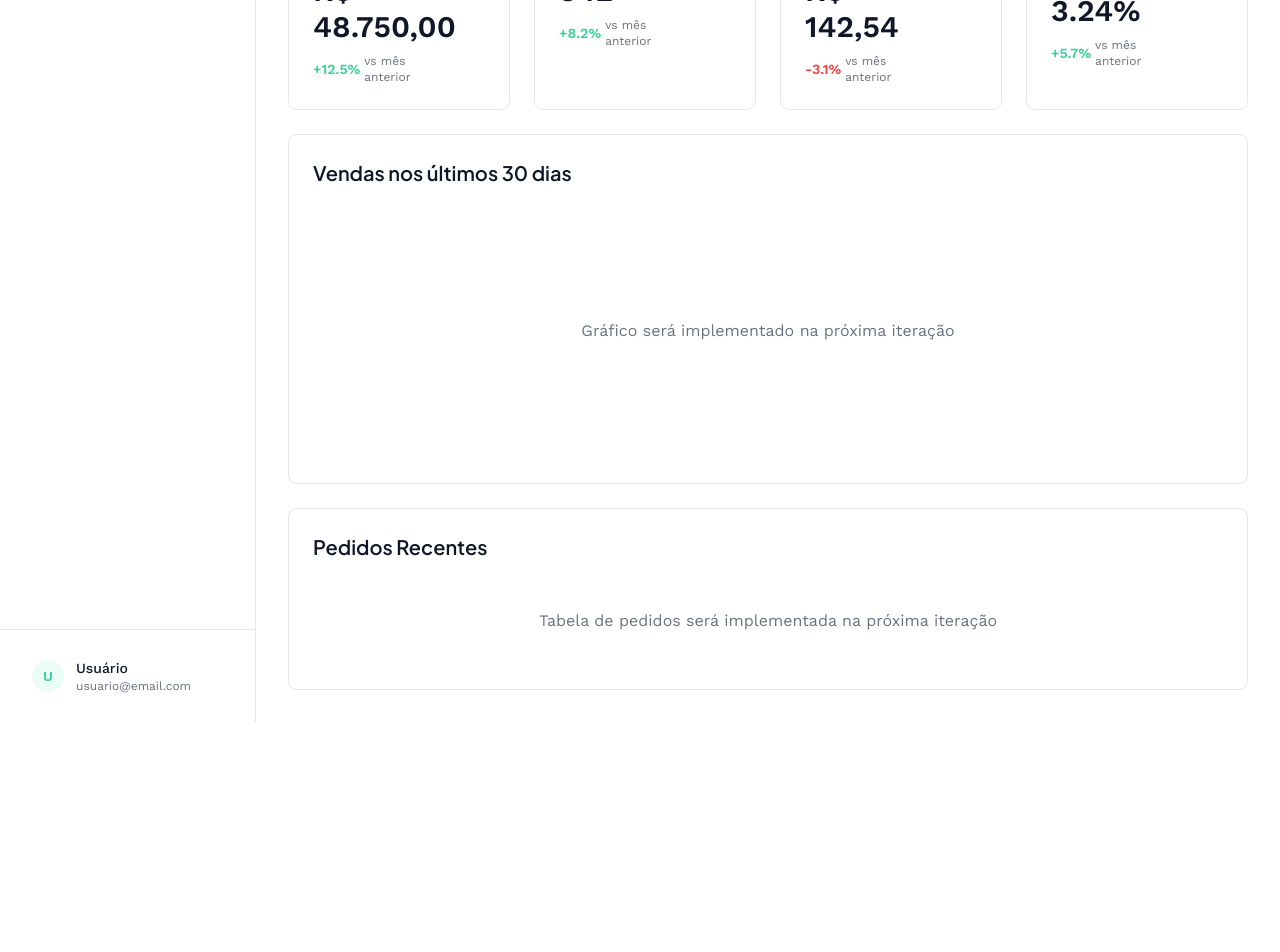
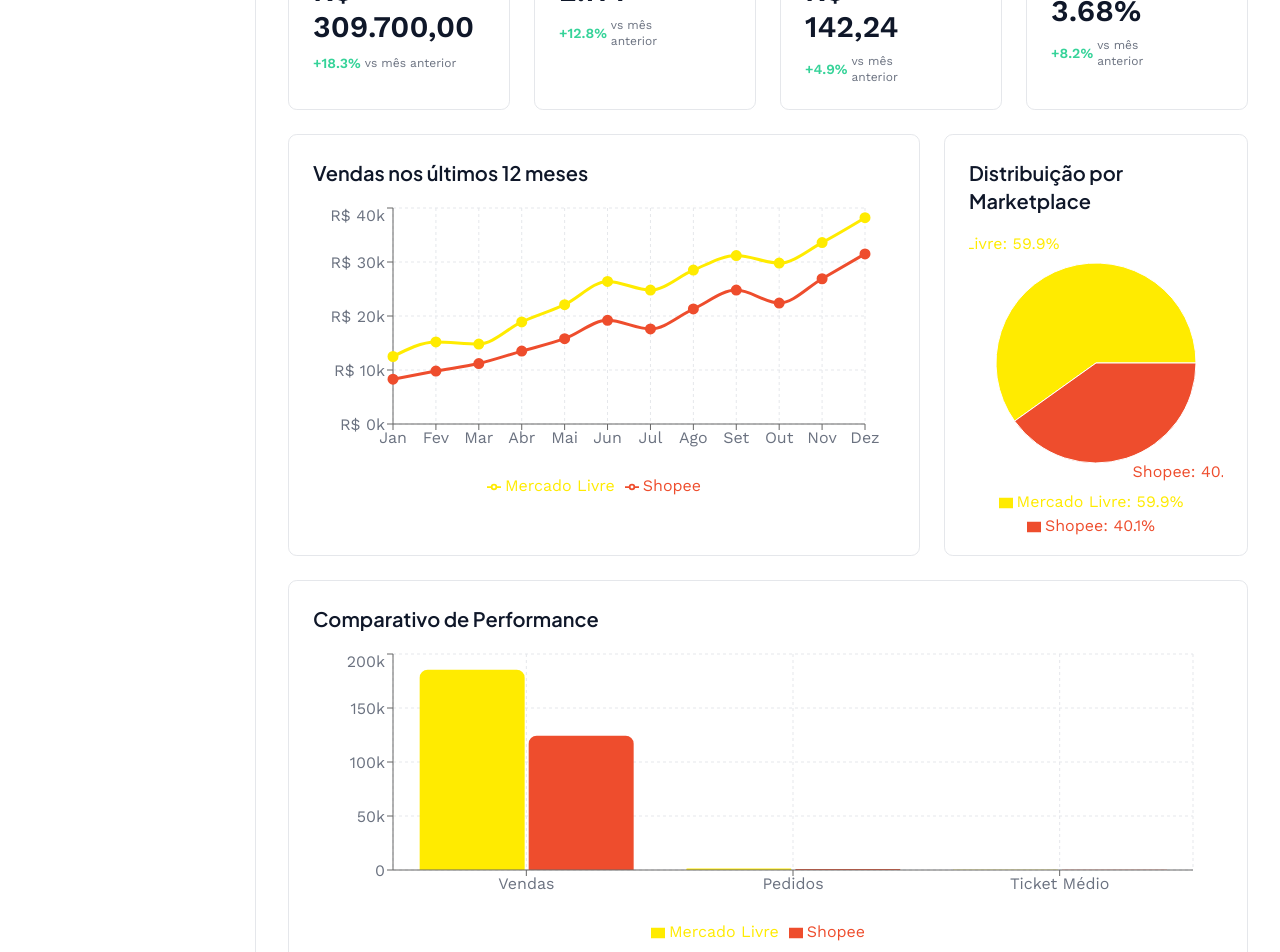
Before and after one commit to calculamarket/sg-1e55f251-e97e-4b24-8836-cf2c59650350-1776283628, a Next.js app: page / in a window 1280 px wide. Shown: the part 200-1152 px from the top of the page. Before the commit the page ends 922 px from the top, so only its background shows below. Built offline with nearby package versions, Linux system fonts and the light colour scheme.

Commit message:
feat(dashboard): add comparative sales charts

```diff
--- a/package.json
+++ b/package.json
@@ -58,6 +58,7 @@
     "react-hook-form": "^7.54.2",
     "react-intersection-observer": "^9.15.1",
     "react-resizable-panels": "^2.1.7",
+    "recharts": "^3.8.1",
     "stripe": "^17.6.0",
     "tailwind-merge": "^2.6.0",
     "tailwindcss-animate": "^1.0.7",
--- /dev/null
+++ b/src/components/DistributionChart.tsx
@@ -0,0 +1,44 @@
+import { PieChart, Pie, Cell, Tooltip, Legend, ResponsiveContainer } from "recharts";
+
+const data = [
+  { name: "Mercado Livre", value: 185400, percentage: 59.9 },
+  { name: "Shopee", value: 124300, percentage: 40.1 }
+];
+
+const COLORS = ["#FFEB00", "#EE4D2D"];
+
+export function DistributionChart() {
+  return (
+    <ResponsiveContainer width="100%" height={300}>
+      <PieChart>
+        <Pie
+          data={data}
+          cx="50%"
+          cy="50%"
+          labelLine={false}
+          label={({ name, percentage }) => `${name}: ${percentage}%`}
+          outerRadius={100}
+          fill="#8884d8"
+          dataKey="value"
+        >
+          {data.map((entry, index) => (
+            <Cell key={`cell-${index}`} fill={COLORS[index]} />
+          ))}
+        </Pie>
+        <Tooltip
+          contentStyle={{
+            backgroundColor: "hsl(var(--card))",
+            border: "1px solid hsl(var(--border))",
+            borderRadius: "var(--radius)"
+          }}
+          formatter={(value: number) => `R$ ${value.toLocaleString("pt-BR")}`}
+        />
+        <Legend
+          verticalAlign="bottom"
+          height={36}
+          formatter={(value, entry: any) => `${value}: ${entry.payload.percentage}%`}
+        />
+      </PieChart>
+    </ResponsiveContainer>
+  );
+}
--- /dev/null
+++ b/src/components/MarketplaceComparisonChart.tsx
@@ -0,0 +1,47 @@
+import { BarChart, Bar, XAxis, YAxis, CartesianGrid, Tooltip, Legend, ResponsiveContainer } from "recharts";
+
+const data = [
+  { categoria: "Vendas", mercadoLivre: 185400, shopee: 124300 },
+  { categoria: "Pedidos", mercadoLivre: 1285, shopee: 892 },
+  { categoria: "Ticket Médio", mercadoLivre: 144, shopee: 139 }
+];
+
+export function MarketplaceComparisonChart() {
+  return (
+    <ResponsiveContainer width="100%" height={300}>
+      <BarChart data={data} margin={{ top: 5, right: 30, left: 20, bottom: 5 }}>
+        <CartesianGrid strokeDasharray="3 3" className="stroke-muted" />
+        <XAxis
+          dataKey="categoria"
+          className="text-xs"
+          tick={{ fill: "hsl(var(--muted-foreground))" }}
+        />
+        <YAxis
+          className="text-xs"
+          tick={{ fill: "hsl(var(--muted-foreground))" }}
+          tickFormatter={(value) => {
+            if (value >= 1000) return `${(value / 1000).toFixed(0)}k`;
+            return value.toString();
+          }}
+        />
+        <Tooltip
+          contentStyle={{
+            backgroundColor: "hsl(var(--card))",
+            border: "1px solid hsl(var(--border))",
+            borderRadius: "var(--radius)"
+          }}
+          formatter={(value: number, name: string) => {
+            const label = name === "mercadoLivre" ? "Mercado Livre" : "Shopee";
+            return [value.toLocaleString("pt-BR"), label];
+          }}
+        />
+        <Legend
+          wrapperStyle={{ paddingTop: "20px" }}
+          formatter={(value) => value === "mercadoLivre" ? "Mercado Livre" : "Shopee"}
+        />
+        <Bar dataKey="mercadoLivre" fill="#FFEB00" radius={[8, 8, 0, 0]} />
+        <Bar dataKey="shopee" fill="#EE4D2D" radius={[8, 8, 0, 0]} />
+      </BarChart>
+    </ResponsiveContainer>
+  );
+}
--- /dev/null
+++ b/src/components/SalesChart.tsx
@@ -0,0 +1,64 @@
+import { LineChart, Line, XAxis, YAxis, CartesianGrid, Tooltip, Legend, ResponsiveContainer } from "recharts";
+
+const data = [
+  { mes: "Jan", mercadoLivre: 12500, shopee: 8300 },
+  { mes: "Fev", mercadoLivre: 15200, shopee: 9800 },
+  { mes: "Mar", mercadoLivre: 14800, shopee: 11200 },
+  { mes: "Abr", mercadoLivre: 18900, shopee: 13500 },
+  { mes: "Mai", mercadoLivre: 22100, shopee: 15800 },
+  { mes: "Jun", mercadoLivre: 26400, shopee: 19200 },
+  { mes: "Jul", mercadoLivre: 24800, shopee: 17600 },
+  { mes: "Ago", mercadoLivre: 28500, shopee: 21300 },
+  { mes: "Set", mercadoLivre: 31200, shopee: 24800 },
+  { mes: "Out", mercadoLivre: 29800, shopee: 22400 },
+  { mes: "Nov", mercadoLivre: 33600, shopee: 26900 },
+  { mes: "Dez", mercadoLivre: 38200, shopee: 31500 }
+];
+
+export function SalesChart() {
+  return (
+    <ResponsiveContainer width="100%" height={300}>
+      <LineChart data={data} margin={{ top: 5, right: 30, left: 20, bottom: 5 }}>
+        <CartesianGrid strokeDasharray="3 3" className="stroke-muted" />
+        <XAxis
+          dataKey="mes"
+          className="text-xs"
+          tick={{ fill: "hsl(var(--muted-foreground))" }}
+        />
+        <YAxis
+          className="text-xs"
+          tick={{ fill: "hsl(var(--muted-foreground))" }}
+          tickFormatter={(value) => `R$ ${(value / 1000).toFixed(0)}k`}
+        />
+        <Tooltip
+          contentStyle={{
+            backgroundColor: "hsl(var(--card))",
+            border: "1px solid hsl(var(--border))",
+            borderRadius: "var(--radius)"
+          }}
+          formatter={(value: number) => [`R$ ${value.toLocaleString("pt-BR")}`, ""]}
+        />
+        <Legend
+          wrapperStyle={{ paddingTop: "20px" }}
+          formatter={(value) => value === "mercadoLivre" ? "Mercado Livre" : "Shopee"}
+        />
+        <Line
+          type="monotone"
+          dataKey="mercadoLivre"
+          stroke="#FFEB00"
+          strokeWidth={3}
+          dot={{ fill: "#FFEB00", r: 4 }}
+          activeDot={{ r: 6 }}
+        />
+        <Line
+          type="monotone"
+          dataKey="shopee"
+          stroke="#EE4D2D"
+          strokeWidth={3}
+          dot={{ fill: "#EE4D2D", r: 4 }}
+          activeDot={{ r: 6 }}
+        />
+      </LineChart>
+    </ResponsiveContainer>
+  );
+}
--- a/src/pages/index.tsx
+++ b/src/pages/index.tsx
@@ -1,35 +1,38 @@
 import { SEO } from "@/components/SEO";
 import { DashboardLayout } from "@/components/DashboardLayout";
 import { MetricCard } from "@/components/MetricCard";
+import { SalesChart } from "@/components/SalesChart";
+import { MarketplaceComparisonChart } from "@/components/MarketplaceComparisonChart";
+import { DistributionChart } from "@/components/DistributionChart";
 import { TrendingUp, ShoppingCart, DollarSign, Percent } from "lucide-react";
 
 export default function Home() {
   const metrics = [
     {
       title: "Vendas Totais",
-      value: "R$ 48.750,00",
-      change: 12.5,
+      value: "R$ 309.700,00",
+      change: 18.3,
       icon: DollarSign,
       trend: "up" as const
     },
     {
       title: "Pedidos",
-      value: "342",
-      change: 8.2,
+      value: "2.177",
+      change: 12.8,
       icon: ShoppingCart,
       trend: "up" as const
     },
     {
       title: "Ticket Médio",
-      value: "R$ 142,54",
-      change: -3.1,
+      value: "R$ 142,24",
+      change: 4.9,
       icon: TrendingUp,
-      trend: "down" as const
+      trend: "up" as const
     },
     {
       title: "Taxa de Conversão",
-      value: "3.24%",
-      change: 5.7,
+      value: "3.68%",
+      change: 8.2,
       icon: Percent,
       trend: "up" as const
     }
@@ -54,11 +57,21 @@ export default function Home() {
             ))}
           </div>
 
+          <div className="grid grid-cols-1 lg:grid-cols-3 gap-6">
+            <div className="lg:col-span-2 bg-card rounded-lg border border-border p-6">
+              <h2 className="text-xl font-semibold mb-4">Vendas nos últimos 12 meses</h2>
+              <SalesChart />
+            </div>
+
+            <div className="bg-card rounded-lg border border-border p-6">
+              <h2 className="text-xl font-semibold mb-4">Distribuição por Marketplace</h2>
+              <DistributionChart />
+            </div>
+          </div>
+
           <div className="bg-card rounded-lg border border-border p-6">
-            <h2 className="text-xl font-semibold mb-4">Vendas nos últimos 30 dias</h2>
-            <div className="h-64 flex items-center justify-center text-muted-foreground">
-              Gráfico será implementado na próxima iteração
-            </div>
+            <h2 className="text-xl font-semibold mb-4">Comparativo de Performance</h2>
+            <MarketplaceComparisonChart />
           </div>
 
           <div className="bg-card rounded-lg border border-border p-6">
```
Also changed, not shown: .softgen/tasks/task-1.md, 1 other file (tests, documents, lock files or other folders).
